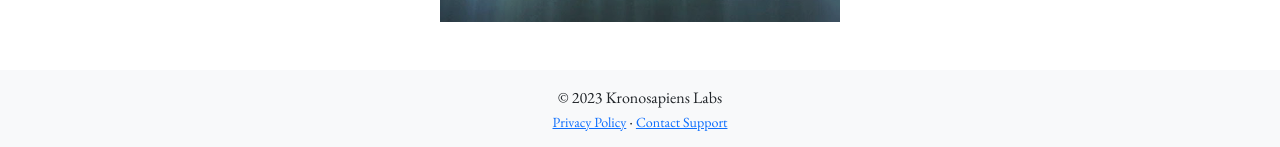
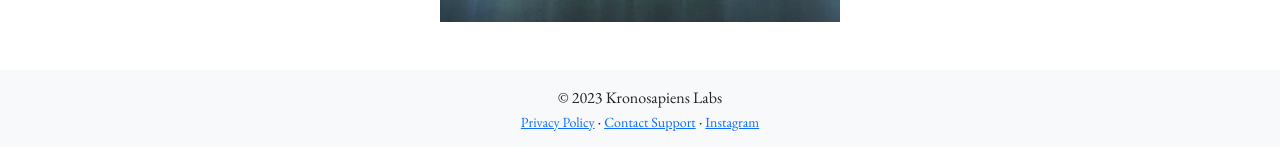
Before and after one commit to zaratanDotWorld/zaratan-site, a Next.js app: page / in a window 1280 px wide. Shown: the part 1423-1570 px from the top of the page. Built offline with nearby package versions, Linux system fonts and the light colour scheme.

Commit message:
Add instagram link

```diff
--- a/components/footer.jsx
+++ b/components/footer.jsx
@@ -5,7 +5,11 @@ export default function () {
     <div className="text-center p-3 bg-light">
       &copy; { new Date().getFullYear() } Kronosapiens Labs
       <br></br>
-      <Link href="/privacy.html" style={{ fontSize: "14px" }}>Privacy Policy</Link> · <Link href="mailto:support@zaratan.world" style={{ fontSize: "14px" }}>Contact Support</Link>
+      <Link href="/privacy.html" style={{ fontSize: "14px" }}>Privacy Policy</Link>
+      &nbsp;·&nbsp;
+      <Link href="mailto:support@zaratan.world" style={{ fontSize: "14px" }}>Contact Support</Link>
+      &nbsp;·&nbsp;
+      <Link href="https://www.instagram.com/zaratan.world/" style={{ fontSize: "14px" }}>Instagram</Link>
     </div>
   )
 }
```
